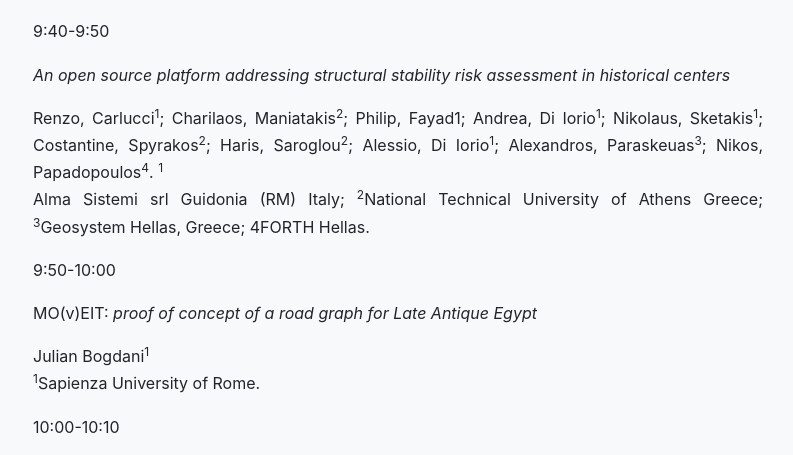
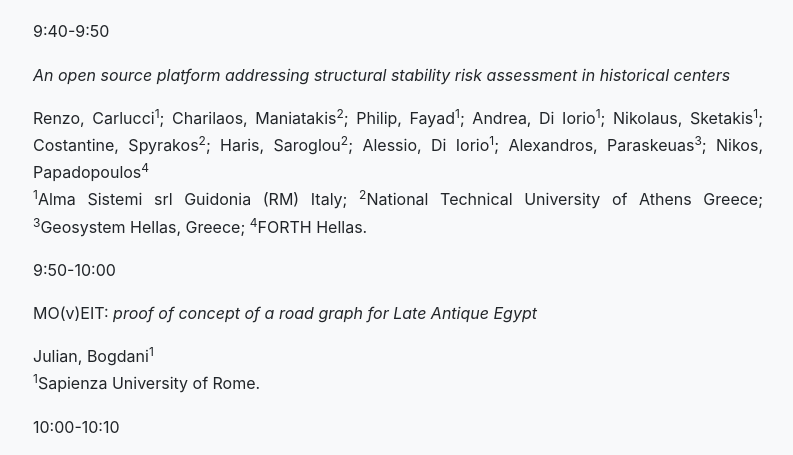
Before and after one commit to archeofoss/2021, a Jekyll site: the page built from programme.md, in a window 1280 px wide and 900 px high, scrolled down 613 px. Shown: the part 154-609 px from the top of the window, without its empty margins (242-1035 px from the left). Built offline with Jekyll 4.4.1, drawn with Linux system fonts in a browser that asks for light colours; nearby versions of some CDN libraries; some of the changed text lies outside the part shown.

Commit message:
Text formatting 4.0

```diff
--- a/programme.md
+++ b/programme.md
@@ -25,23 +25,22 @@ Elisa, Cella<sup>1</sup>; Fabio, Fumagalli<sup>2</sup>; Pietro, Giannini<sup>3</
 
 _An open source platform addressing structural stability risk assessment in historical centers_
 
-Renzo, Carlucci<sup>1</sup>; Charilaos, Maniatakis<sup>2</sup>; Philip, Fayad1; Andrea, Di Iorio<sup>1</sup>; Nikolaus, Sketakis<sup>1</sup>; Costantine, Spyrakos<sup>2</sup>; Haris, Saroglou<sup>2</sup>; Alessio, Di Iorio<sup>1</sup>; Alexandros, Paraskeuas<sup>3</sup>; Nikos, Papadopoulos<sup>4</sup>.
-<sup>1</sup>
- Alma Sistemi srl Guidonia (RM) Italy; <sup>2</sup>National Technical University of Athens Greece; <sup>3</sup>Geosystem Hellas, Greece; 4FORTH Hellas.
+Renzo, Carlucci<sup>1</sup>; Charilaos, Maniatakis<sup>2</sup>; Philip, Fayad<sup>1</sup>; Andrea, Di Iorio<sup>1</sup>; Nikolaus, Sketakis<sup>1</sup>; Costantine, Spyrakos<sup>2</sup>; Haris, Saroglou<sup>2</sup>; Alessio, Di Iorio<sup>1</sup>; Alexandros, Paraskeuas<sup>3</sup>; Nikos, Papadopoulos<sup>4</sup>
+<sup>1</sup>Alma Sistemi srl Guidonia (RM) Italy; <sup>2</sup>National Technical University of Athens Greece; <sup>3</sup>Geosystem Hellas, Greece; <sup>4</sup>FORTH Hellas.
 
 9:50-10:00
 
 MO(v)EIT: _proof of concept of a road graph for Late Antique Egypt_
 
-Julian Bogdani<sup>1</sup>
- <sup>1</sup>Sapienza University of Rome.
+Julian, Bogdani<sup>1</sup>
+<sup>1</sup>Sapienza University of Rome.
 
 10:00-10:10
 
 _Palaeo-landscape feature identification: a FOSS cloud-based Python approach through Google Earth Engine (GEE)_
 
 Guillem, Domingo-Ribas<sup>1</sup>; Filippo, Brandolini<sup>1</sup>
- <sup>1</sup>School of History, Classics and Archaeology, Newcastle University, UK
+<sup>1</sup>School of History, Classics and Archaeology, Newcastle University, UK
 
 10:10-10:30
 **Questions and Answers for the 1-4 Talks**
@@ -55,28 +54,28 @@ Section 2: GIS
 _Qfield, pyArchinit and BraDypUS, interchange of protocols and workflows for academic research_
 
 Giuseppe, Guarino<sup>1</sup>; Paolo, Rosati<sup>2</sup>
- <sup>1</sup>Alma Mater Studiorum - University of Bologna; <sup>2</sup>Sapienza University of Rome.
+<sup>1</sup>Alma Mater Studiorum - University of Bologna; <sup>2</sup>Sapienza University of Rome.
 
 10:55-11:05
 
 _Using QGIS, Qfield and PyArchinit in the Maasser el-Shouf Archaeological Project (Lebanon)_
 
 Silvia Festuccia<sup>1</sup>; Roberto Montagnetti<sup>2</sup>; Giovanna Verde<sup>3</sup>
- <sup>1</sup>University 'Suor Orsola Benincasa', Naples; <sup>2</sup>ad@Arte; <sup>3</sup>Independent researcher
+<sup>1</sup>University 'Suor Orsola Benincasa', Naples; <sup>2</sup>ad@Arte; <sup>3</sup>Independent researcher
 
 11:05-11:15
 
 _From micro-regional to intra-site analyses: the MAIPE GIS in the Kurdistan Region of Iraq as a case-study_
 
 Valentina, Oselini<sup>1</sup>; Luca, Peyronel<sup>2</sup>; Elisa, Ginoli2; Michael, Campeggi<sup>2</sup>; Luca, Forti<sup>2</sup>
- <sup>1</sup>Università di Perugia; <sup>2</sup>Università degli Studi di Milano
+<sup>1</sup>Università di Perugia; <sup>2</sup>Università degli Studi di Milano
 
 11:15-11:25
 
 _Un ecosistema digitale per la conoscenza, la conservazione e la valorizzazione del sito archeologico medievale di_ Satrianum _(Tito, PZ). Strumenti FOSS_
 
 Giorgia, Dato<sup>1</sup>; Eugenio, Saccà<sup>2</sup>; Alessandro, Spadaro<sup>3</sup>
- <sup>1</sup>Independent Researcher; <sup>2</sup>Università degli Studi della Basilicata - Scuola di specializzazione in beni archeologici; <sup>3</sup>Università degli Studi di Roma Tre - Facoltà di Architettura
+<sup>1</sup>Independent Researcher; <sup>2</sup>Università degli Studi della Basilicata - Scuola di specializzazione in beni archeologici; <sup>3</sup>Università degli Studi di Roma Tre - Facoltà di Architettura
 
 11:25-11:45
 **Questions and Answers for the 5-8 Talks**
@@ -90,28 +89,28 @@ Section 3: 3D
 _Virtual Tour realizzato con Pannellum ed integrazione LeafletJS_
 
 Martina, Frau<sup>1</sup>; Valerio, De Luca<sup>1</sup>
- <sup>1</sup>Una Quantum inc
+<sup>1</sup>Una Quantum inc
 
 12:10-12:20
 
 _The Roman Villa of l'Albir (Alicante, Spain). The use of Blender and the Extended Matrix in the virtual recreation_
 
 Jaime, Molina<sup>1</sup>; Carolina, Frías<sup>1</sup>; Javier, Muñoz<sup>1</sup>; Laia, Fabregat<sup>1</sup>; Alejandro, Martín<sup>1</sup>; Daniel, Tejerina<sup>1</sup>
- <sup>1</sup>University of Alicante
+<sup>1</sup>University of Alicante
 
 12:20-12:30
 
 _Modeling and Animations for the Ancient Maya Site of Pacbitun, Belize_
 
 Sheldon, Skaggs<sup>1</sup><sup>,</sup><sup>2</sup>; Hadja, Jalloh<sup>1</sup>; George, Micheletti<sup>3</sup>; Terry, Powis<sup>4</sup>
- <sup>1</sup>Bronx Community College; <sup>2</sup>CUNY; <sup>3</sup>University of Central Florida; <sup>4</sup>Kennesaw State University
+<sup>1</sup>Bronx Community College; <sup>2</sup>CUNY; <sup>3</sup>University of Central Florida; <sup>4</sup>Kennesaw State University
 
 12:30-12:40
 
 _Combination of standardised methods to create a detailed source-based reconstruction of the Tepidarium at L’Alcudia de Elche, Alicante, Spain_
 
 Cristina, Gonzalez-Esteban<sup>1</sup>
- <sup>1</sup>University of Southampton
+<sup>1</sup>University of Southampton
 
 12:40-13:00
 **Questions and Answers for the 9-12 Talks**
```
Also changed, not shown: other parts of programme.md (+2 -2 lines).
